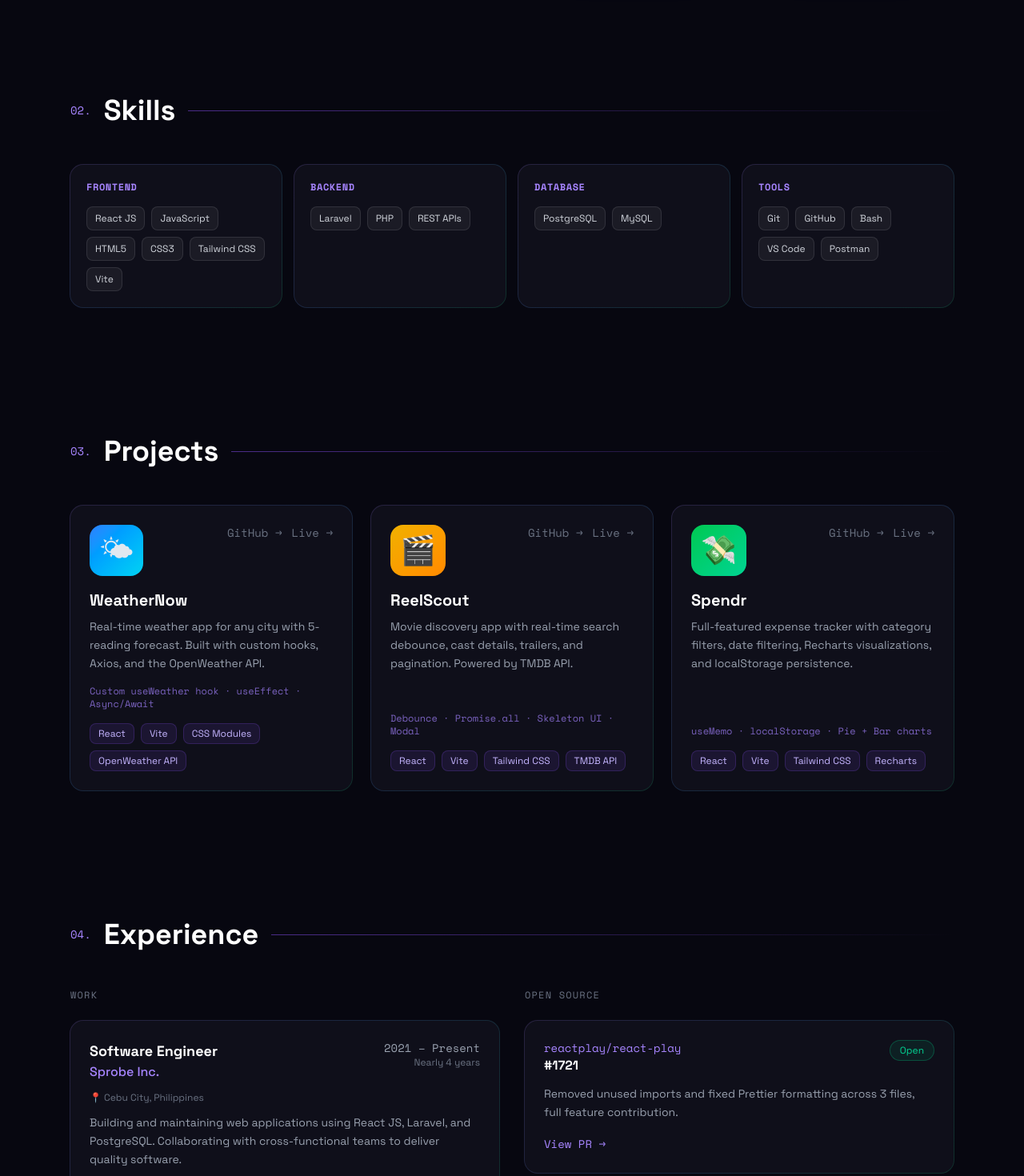
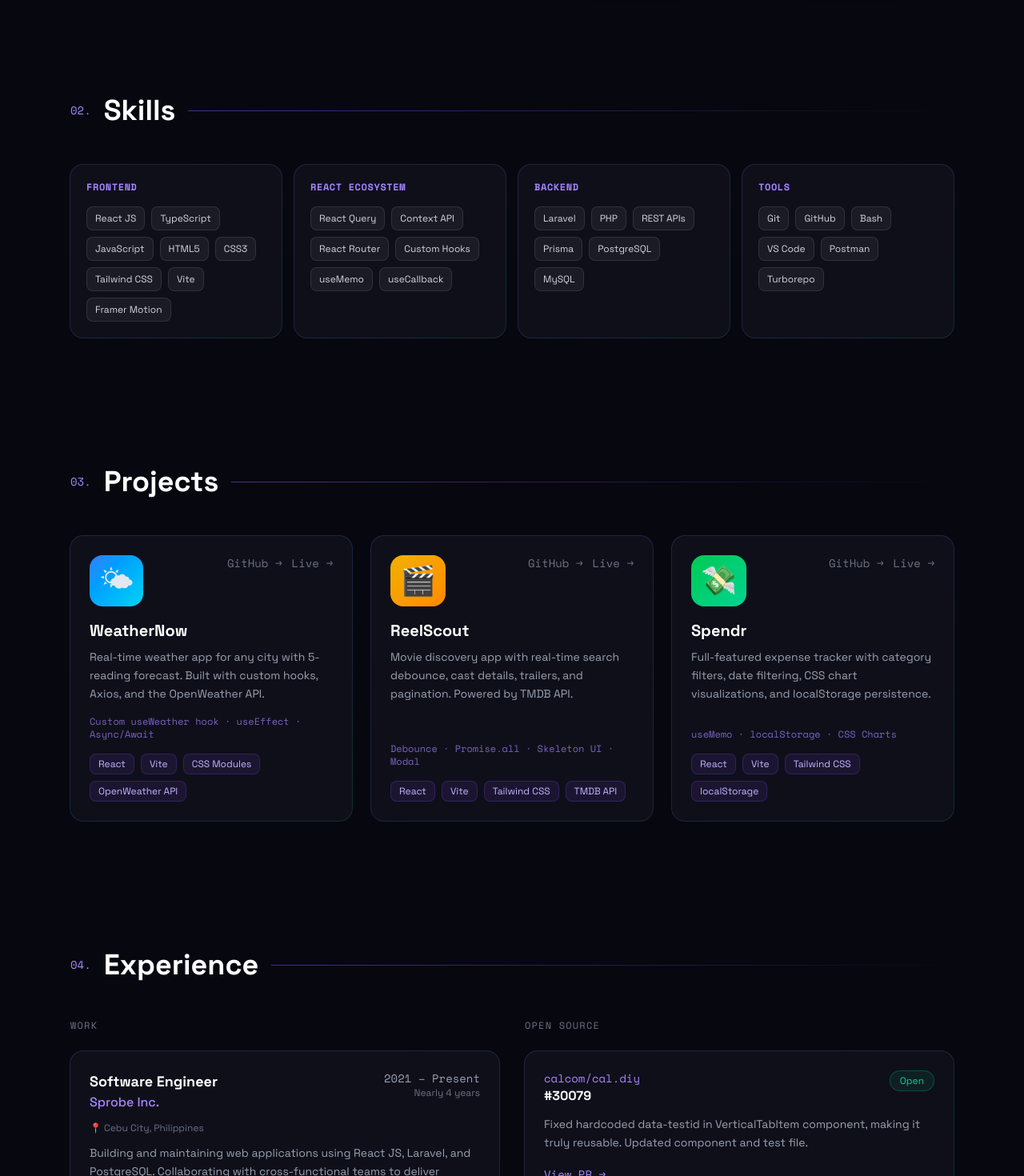
Before and after one commit to leobertcamoro101-lab/portfolio, a React (Vite) app: page / in a window 1280 px wide. Shown: the part 1330-2800 px from the top of the page at 80% size. Built offline with nearby package versions, Linux system fonts and the light colour scheme.

Commit message:
feat: update skills, projects and open source contributions

```diff
--- a/src/data/portfolio.js
+++ b/src/data/portfolio.js
@@ -5,17 +5,17 @@ export const personal = {
   subTagline: 'React developer with nearly 4 years of experience crafting clean, performant web applications.',
   location: 'Cebu City, Philippines 🇵🇭',
   company: 'Sprobe Inc.',
-  email: 'leobert.camoro101@gmail.com',
+  email: 'your@email.com',
   github: 'https://github.com/leobertcamoro101-lab',
-  linkedin: 'https://www.linkedin.com/in/leobert-camoro-1b811a231/',
+  linkedin: 'https://linkedin.com/in/yourprofile',
   availability: 'Open to work',
 };
 
 export const skills = [
-  { category: 'Frontend', items: ['React JS', 'JavaScript', 'HTML5', 'CSS3', 'Tailwind CSS', 'Vite'] },
-  { category: 'Backend', items: ['Laravel', 'PHP', 'REST APIs'] },
-  { category: 'Database', items: ['PostgreSQL', 'MySQL'] },
-  { category: 'Tools', items: ['Git', 'GitHub', 'Bash', 'VS Code', 'Postman'] },
+  { category: 'Frontend', items: ['React JS', 'TypeScript', 'JavaScript', 'HTML5', 'CSS3', 'Tailwind CSS', 'Vite', 'Framer Motion'] },
+  { category: 'React Ecosystem', items: ['React Query', 'Context API', 'React Router', 'Custom Hooks', 'useMemo', 'useCallback'] },
+  { category: 'Backend', items: ['Laravel', 'PHP', 'REST APIs', 'Prisma', 'PostgreSQL', 'MySQL'] },
+  { category: 'Tools', items: ['Git', 'GitHub', 'Bash', 'VS Code', 'Postman', 'Turborepo'] },
 ];
 
 export const projects = [
@@ -44,11 +44,11 @@ export const projects = [
   {
     id: 3,
     title: 'Spendr',
-    description: 'Full-featured expense tracker with category filters, date filtering, Recharts visualizations, and localStorage persistence.',
-    tech: ['React', 'Vite', 'Tailwind CSS', 'Recharts'],
+    description: 'Full-featured expense tracker with category filters, date filtering, CSS chart visualizations, and localStorage persistence.',
+    tech: ['React', 'Vite', 'Tailwind CSS', 'localStorage'],
     github: 'https://github.com/leobertcamoro101-lab/Spendr',
     live: 'https://spendr-lac.vercel.app/',
-    highlight: 'useMemo · localStorage · Pie + Bar charts',
+    highlight: 'useMemo · localStorage · CSS Charts',
     color: 'from-green-500 to-emerald-400',
     icon: '💸',
   },
@@ -68,9 +68,23 @@ export const experience = [
 
 export const openSource = [
   {
+    repo: 'calcom/cal.diy',
+    pr: '#30079',
+    description: 'Fixed hardcoded data-testid in VerticalTabItem component, making it truly reusable. Updated component and test file.',
+    url: 'https://github.com/calcom/cal.diy/pull/30079',
+    status: 'Open',
+  },
+  {
+    repo: 'calcom/cal.diy',
+    pr: '#30078',
+    description: 'Removed unused TokenHandler component and its test file after confirming it was not exported or imported anywhere in the codebase.',
+    url: 'https://github.com/calcom/cal.diy/pull/30078',
+    status: 'Open',
+  },
+  {
     repo: 'reactplay/react-play',
     pr: '#1721',
-    description: 'Removed unused imports and fixed Prettier formatting across 3 files, full feature contribution.',
+    description: 'Removed unused imports and fixed Prettier formatting across 3 files.',
     url: 'https://github.com/reactplay/react-play/pull/1721',
     status: 'Open',
   },
```
